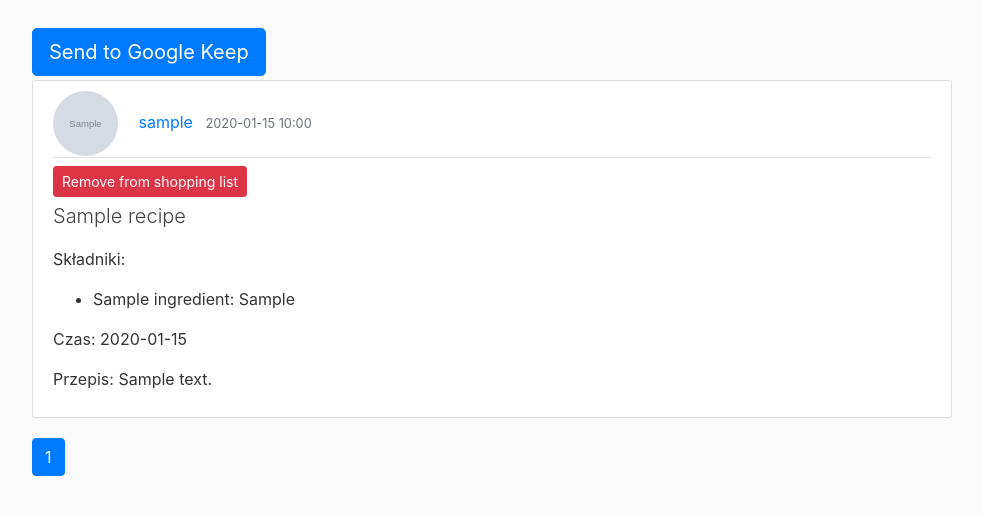
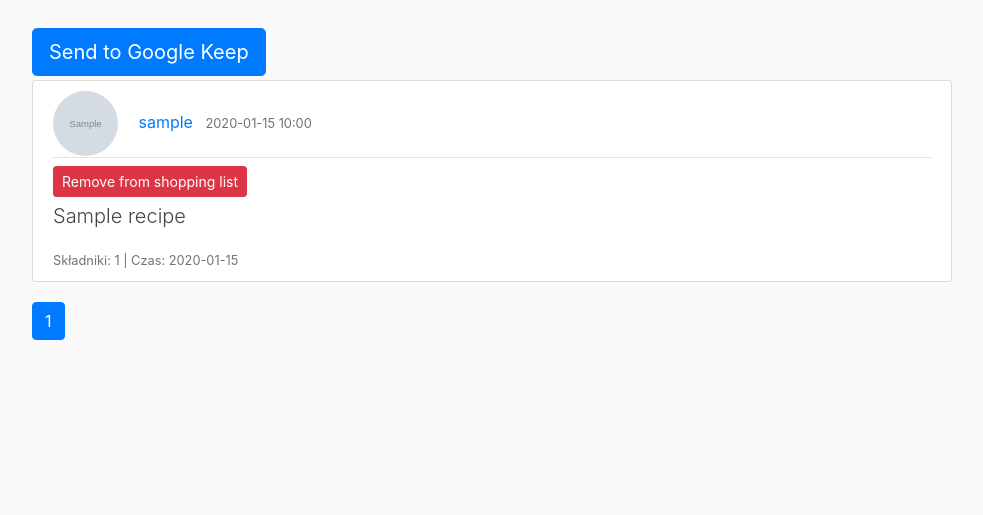
Before and after one commit to pr0f37/shopping, a Flask app: page /shopping_list in a window 1280 px wide. Shown: the part 56-571 px from the top of the page, without its empty margins (148-1131 px from the left). Run offline with Flask 2, Linux system fonts and the light colour scheme; a user stored in the database is signed in; tables that the repository leaves empty hold one stand-in row (values such as "Sample post"); grey boxes marked "Sample" are stand-in pictures; some libraries are stand-ins or nearby versions.

Commit message:
shopping list and recipe list eye candy

```diff
--- a/planner/templates/shopping_list.html
+++ b/planner/templates/shopping_list.html
@@ -18,17 +18,7 @@
                 <a href="#"><span class="glyphicon glyphicon-envelope"></span></a>
                 <a class="article-title" href="{{ url_for('recipes.recipe', recipe_id=recipe.id) }}"">{{ recipe.title }}</a>
             </p>
-            <p>Składniki:
-                <ul class="list">
-                    {% for ingr in recipe.ingredients %}
-                        <li>{{ ingr.name }}{% if ingr.amount %}: {{ ingr.amount }} {{ ingr.unit }}{% endif %}</li>
-                    {% endfor %}
-                </ul>
-            </p>
-            <p>Czas: {{ recipe.time }}</p>
-            <p>Przepis:
-                {{ recipe.text }}
-            </p>
+            <small class="text-muted">Składniki: {{recipe.ingredients|length}} | Czas: {{ recipe.time }}</small>
         </article>
     {% endfor %}
     {% for page_num in recipe_list.iter_pages(left_edge=1, right_edge=1, left_current=1, right_current=2) %}
```
Also changed, not shown: planner/templates/home.html (+1 -11 lines).
